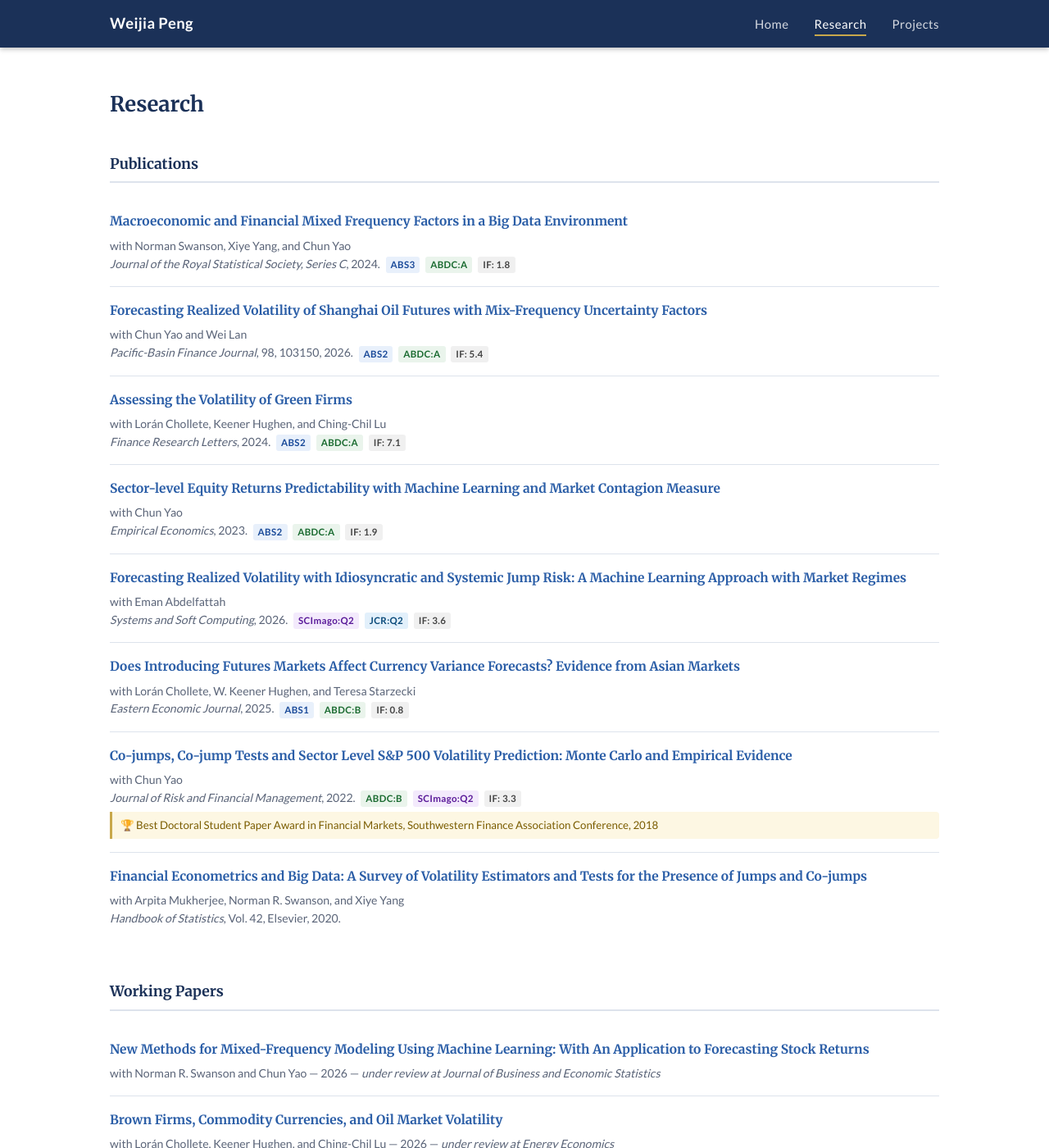
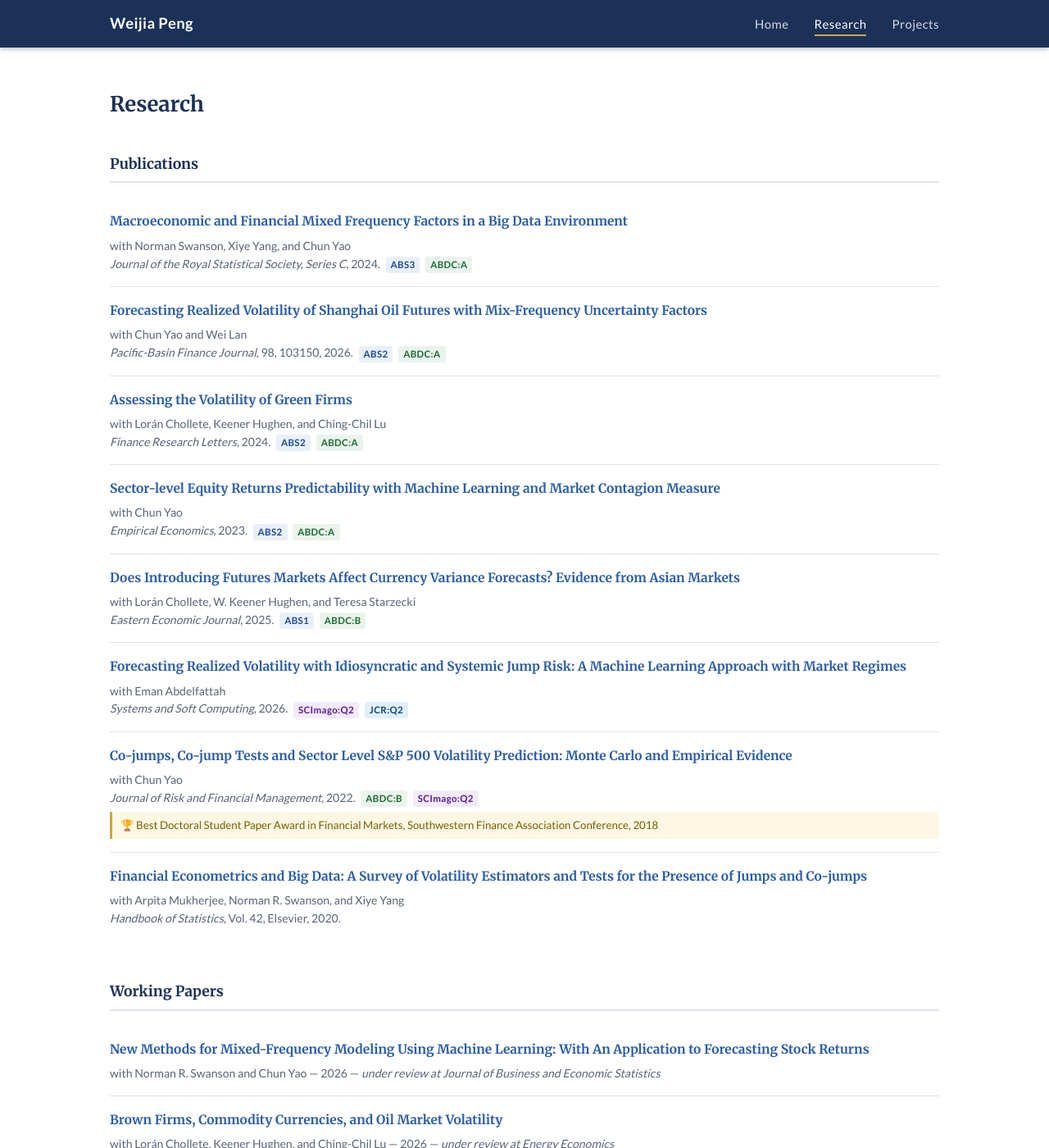
Before and after one commit to weijiap/weijiap.github.io, a Jekyll site: the page built from research.html, in a window 1280 px wide and 1400 px high. Shown: the whole window at 82% size. Built offline with Jekyll 4.4.1, drawn with Linux system fonts in a browser that asks for light colours.

Commit message:
Remove IF badges; move Systems and Soft Computing below Eastern Economic Journal
Co-Authored-By: Claude Sonnet 4.6 <noreply@anthropic.com>

```diff
--- a/research.html
+++ b/research.html
@@ -22,7 +22,6 @@ permalink: /research/
           <em>Journal of the Royal Statistical Society, Series C</em>, 2024.
           <span class="paper-badge badge-abs">ABS3</span>
           <span class="paper-badge badge-abdc">ABDC:A</span>
-          <span class="paper-badge badge-if">IF: 1.8</span>
         </p>
       </li>
 
@@ -37,7 +36,6 @@ permalink: /research/
           <em>Pacific-Basin Finance Journal</em>, 98, 103150, 2026.
           <span class="paper-badge badge-abs">ABS2</span>
           <span class="paper-badge badge-abdc">ABDC:A</span>
-          <span class="paper-badge badge-if">IF: 5.4</span>
         </p>
       </li>
 
@@ -52,7 +50,6 @@ permalink: /research/
           <em>Finance Research Letters</em>, 2024.
           <span class="paper-badge badge-abs">ABS2</span>
           <span class="paper-badge badge-abdc">ABDC:A</span>
-          <span class="paper-badge badge-if">IF: 7.1</span>
         </p>
       </li>
 
@@ -67,7 +64,20 @@ permalink: /research/
           <em>Empirical Economics</em>, 2023.
           <span class="paper-badge badge-abs">ABS2</span>
           <span class="paper-badge badge-abdc">ABDC:A</span>
-          <span class="paper-badge badge-if">IF: 1.9</span>
+        </p>
+      </li>
+
+      <li class="paper-item">
+        <p class="paper-title">
+          <a href="https://link.springer.com/article/10.1057/s41302-025-00305-9" target="_blank" rel="noopener">
+            Does Introducing Futures Markets Affect Currency Variance Forecasts? Evidence from Asian Markets
+          </a>
+        </p>
+        <p class="paper-meta">
+          with Lorán Chollete, W. Keener Hughen, and Teresa Starzecki<br>
+          <em>Eastern Economic Journal</em>, 2025.
+          <span class="paper-badge badge-abs">ABS1</span>
+          <span class="paper-badge badge-abdc">ABDC:B</span>
         </p>
       </li>
 
@@ -82,22 +92,6 @@ permalink: /research/
           <em>Systems and Soft Computing</em>, 2026.
           <span class="paper-badge badge-scimago">SCImago:Q2</span>
           <span class="paper-badge badge-jcr">JCR:Q2</span>
-          <span class="paper-badge badge-if">IF: 3.6</span>
-        </p>
-      </li>
-
-      <li class="paper-item">
-        <p class="paper-title">
-          <a href="https://link.springer.com/article/10.1057/s41302-025-00305-9" target="_blank" rel="noopener">
-            Does Introducing Futures Markets Affect Currency Variance Forecasts? Evidence from Asian Markets
-          </a>
-        </p>
-        <p class="paper-meta">
-          with Lorán Chollete, W. Keener Hughen, and Teresa Starzecki<br>
-          <em>Eastern Economic Journal</em>, 2025.
-          <span class="paper-badge badge-abs">ABS1</span>
-          <span class="paper-badge badge-abdc">ABDC:B</span>
-          <span class="paper-badge badge-if">IF: 0.8</span>
         </p>
       </li>
 
@@ -112,7 +106,6 @@ permalink: /research/
           <em>Journal of Risk and Financial Management</em>, 2022.
           <span class="paper-badge badge-abdc">ABDC:B</span>
           <span class="paper-badge badge-scimago">SCImago:Q2</span>
-          <span class="paper-badge badge-if">IF: 3.3</span>
         </p>
         <p class="paper-award">
           &#127942; Best Doctoral Student Paper Award in Financial Markets,
```
